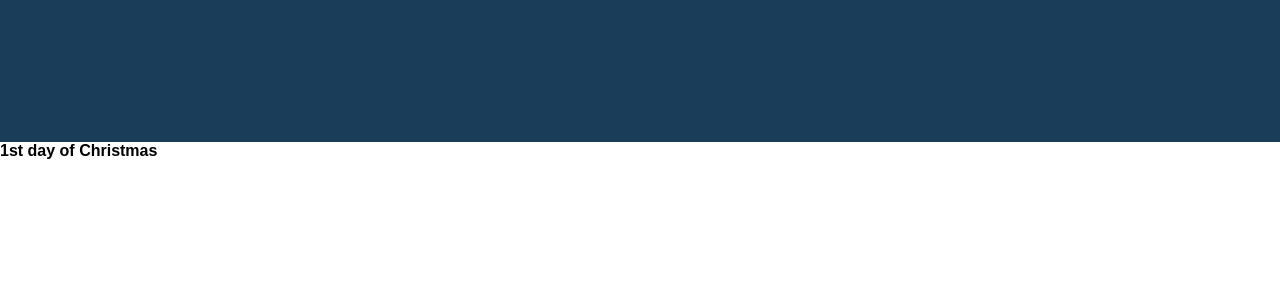
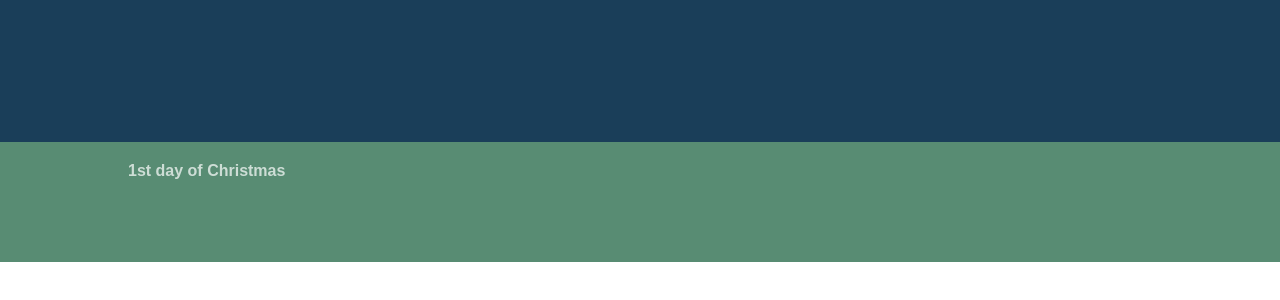
Before and after one commit to sebzuloaga/christmas-Calendar, a React (Create React App) app: page / in a window 1280 px wide. Shown: the part 538-838 px from the top of the page. After the commit the page ends 800 px from the top, so only its background shows below. Built offline with nearby package versions, Linux system fonts and the light colour scheme.

Commit message:
adds initial layout and colour to calendar

```diff
--- a/src/components/Calendar.js
+++ b/src/components/Calendar.js
@@ -4,7 +4,9 @@ import Day from './Day';
 function Calendar() {
     return (
         <footer>
-            <Day />
+            <div className="dayContainer">
+                <Day />
+            </div>
         </footer>
     )
 }
--- a/src/styles/_calendar.scss
+++ b/src/styles/_calendar.scss
@@ -1,4 +1,29 @@
 footer{
-    height: 20vh;
+    height: 15vh;
     width: 100vw;
+    background-color: $green;
+    overflow-x: hidden;
+
+    .dayContainer{
+        display: flex;
+        flex-direction: row;
+        flex-wrap: nowrap;
+        height: 10vh;
+        margin: 2.5vh 5vw;
+
+        article{
+            height:80%;
+            width: 15vw;
+            margin: 0 5vw;
+
+            h4{
+                color: $transparentWhite;
+                font-weight: bold;
+
+                &:hover{
+                    color: white;
+                }
+            }
+        }
+    }
 }
```
